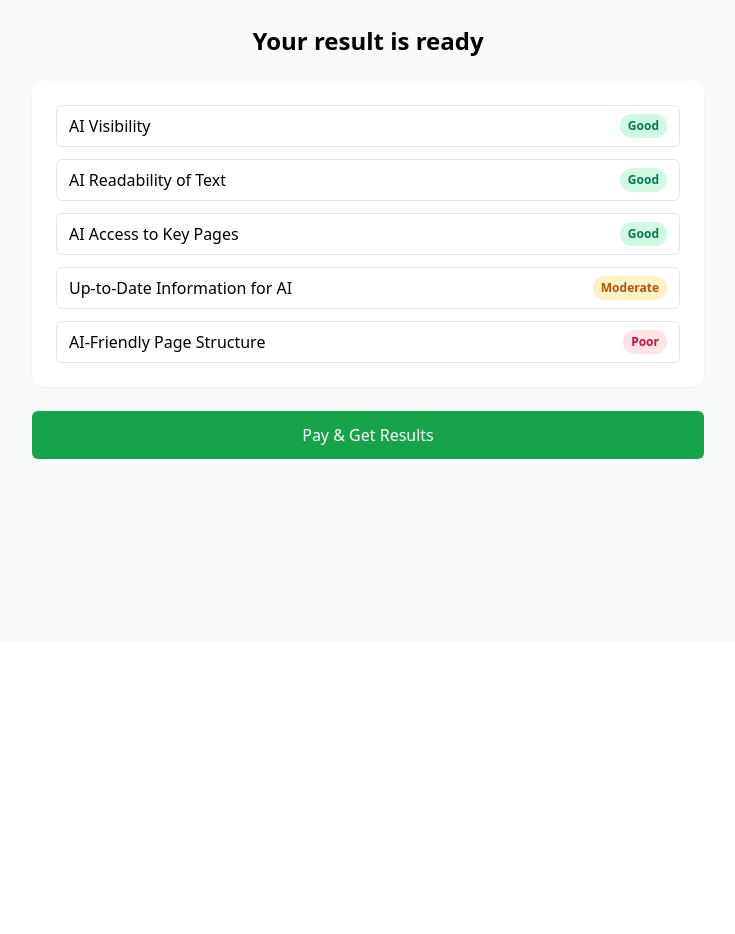
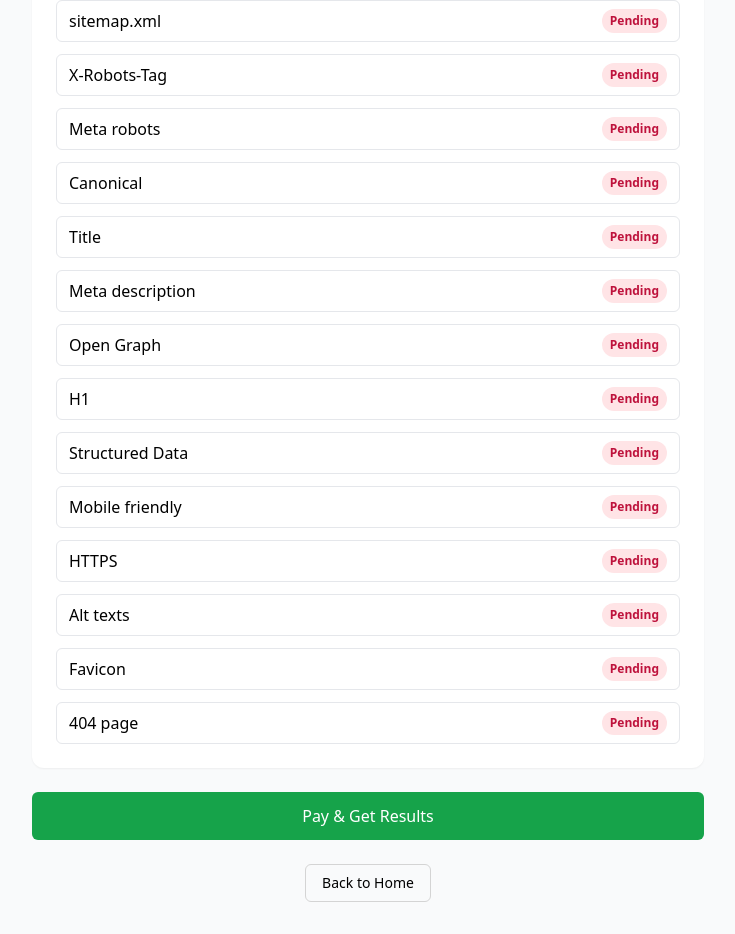
Before and after one commit to dm100usa-oss/aivcheck---main, a Next.js app: page /preview/1 in a window 1280 px wide. Shown: the part 158-1092 px from the top of the page, without its empty margins (272-1007 px from the left). Before the commit the page ends 800 px from the top, so only its background shows below. Built offline with nearby package versions, Linux system fonts and the light colour scheme.

Commit message:
Update page.tsx

```diff
--- a/app/preview/[mode]/page.tsx
+++ b/app/preview/[mode]/page.tsx
@@ -1,6 +1,7 @@
+// app/preview/[mode]/page.tsx
 "use client";
 
-import { useState } from "react";
+import { useState, useMemo } from "react";
 import { useRouter } from "next/navigation";
 import ReportLayout, { CheckItem } from "../../../components/ReportLayout";
 
@@ -18,13 +19,36 @@ export default function PreviewPage({
   const paid = (searchParams?.paid || "") === "1";
   const router = useRouter();
 
-  const testItemsQuick: CheckItem[] = [
-    { name: "AI Visibility", status: "Good" },
-    { name: "AI Readability of Text", status: "Good" },
-    { name: "AI Access to Key Pages", status: "Good" },
-    { name: "Up-to-Date Information for AI", status: "Moderate" },
-    { name: "AI-Friendly Page Structure", status: "Poor" },
-  ];
+  // Sample items for preview (before payment)
+  const previewItems: CheckItem[] = useMemo(
+    () =>
+      mode === "quick"
+        ? [
+            { name: "AI Visibility", status: "Pending", explanation: "Result available after payment" },
+            { name: "AI Readability of Text", status: "Pending", explanation: "Result available after payment" },
+            { name: "AI Access to Key Pages", status: "Pending", explanation: "Result available after payment" },
+            { name: "Up-to-Date Information for AI", status: "Pending", explanation: "Result available after payment" },
+            { name: "AI-Friendly Page Structure", status: "Pending", explanation: "Result available after payment" },
+          ]
+        : [
+            { name: "robots.txt", status: "Pending", explanation: "Result available after payment" },
+            { name: "sitemap.xml", status: "Pending", explanation: "Result available after payment" },
+            { name: "X-Robots-Tag", status: "Pending", explanation: "Result available after payment" },
+            { name: "Meta robots", status: "Pending", explanation: "Result available after payment" },
+            { name: "Canonical", status: "Pending", explanation: "Result available after payment" },
+            { name: "Title", status: "Pending", explanation: "Result available after payment" },
+            { name: "Meta description", status: "Pending", explanation: "Result available after payment" },
+            { name: "Open Graph", status: "Pending", explanation: "Result available after payment" },
+            { name: "H1", status: "Pending", explanation: "Result available after payment" },
+            { name: "Structured Data", status: "Pending", explanation: "Result available after payment" },
+            { name: "Mobile friendly", status: "Pending", explanation: "Result available after payment" },
+            { name: "HTTPS", status: "Pending", explanation: "Result available after payment" },
+            { name: "Alt texts", status: "Pending", explanation: "Result available after payment" },
+            { name: "Favicon", status: "Pending", explanation: "Result available after payment" },
+            { name: "404 page", status: "Pending", explanation: "Result available after payment" },
+          ],
+    [mode]
+  );
 
   const [email, setEmail] = useState("");
   const emailValid =
@@ -40,6 +64,8 @@ export default function PreviewPage({
     if (json?.url) window.location.href = json.url as string;
   };
 
+  const back = () => router.push("/");
+
   return (
     <main className="min-h-screen bg-gray-50 flex items-center justify-center p-6">
       <div className="w-full max-w-2xl">
@@ -47,11 +73,17 @@ export default function PreviewPage({
           Your result is ready
         </h1>
 
+        {url && (
+          <p className="mb-4 text-center text-sm text-neutral-600">
+            Checked website: <span className="font-medium">{url}</span>
+          </p>
+        )}
+
         <ReportLayout
           mode={mode}
-          score={mode === "pro" ? 62 : undefined}
-          interpretation={mode === "pro" ? "Moderate visibility" : undefined}
-          items={mode === "pro" ? [] : testItemsQuick}
+          score={undefined} // no score before payment
+          interpretation={undefined}
+          items={previewItems}
         />
 
         {!paid ? (
@@ -70,7 +102,9 @@ export default function PreviewPage({
                   className="w-full rounded-md border px-3 py-2 text-sm"
                 />
                 {!emailValid && (
-                  <p className="mt-1 text-xs text-rose-600">Please enter a valid email.</p>
+                  <p className="mt-1 text-xs text-rose-600">
+                    Please enter a valid email.
+                  </p>
                 )}
               </div>
             )}
@@ -78,7 +112,7 @@ export default function PreviewPage({
               onClick={pay}
               disabled={!url || (mode === "pro" && !emailValid)}
               className={`w-full rounded-md px-4 py-3 text-base font-medium text-white ${
-                mode === "quick" ? "bg-blue-600" : "bg-green-600"
+                mode === "quick" ? "bg-blue-600 hover:bg-blue-700" : "bg-green-600 hover:bg-green-700"
               }`}
             >
               {mode === "pro" ? "Pay & Get Full Report" : "Pay & Get Results"}
@@ -87,10 +121,27 @@ export default function PreviewPage({
         ) : (
           <div className="mt-6 text-center text-sm text-emerald-700">
             {mode === "pro"
-              ? "Payment confirmed. Your full report with technical recommendations has been sent to your email."
+              ? "Payment confirmed. Your full report with technical recommendations will be sent to your email."
               : "Payment confirmed. Your results are now unlocked."}
           </div>
         )}
+
+        <div className="mt-6 flex justify-center">
+          <button
+            onClick={back}
+            className="rounded-md border border-neutral-300 px-4 py-2 text-sm hover:bg-neutral-50"
+          >
+            Back to Home
+          </button>
+        </div>
+
+        <footer className="mt-8 text-center text-xs text-neutral-500">
+          © 2025 AI Visibility Pro. All rights reserved.
+          <br />
+          <span className="opacity-60">
+            Visibility scores are estimated and based on publicly available data. Not legal advice.
+          </span>
+        </footer>
       </div>
     </main>
   );
```
